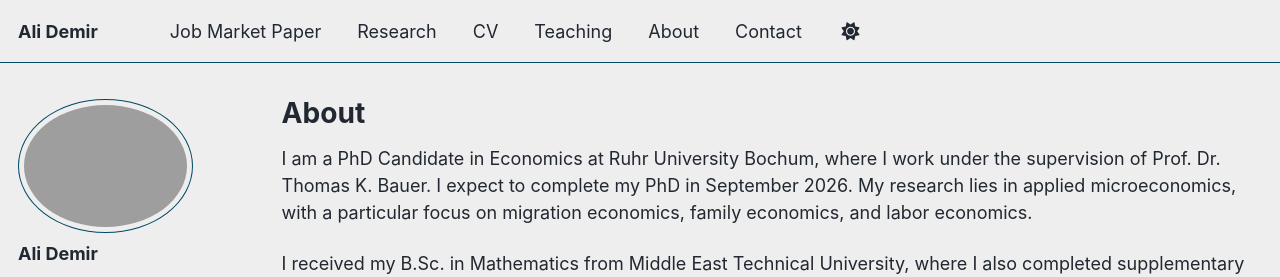
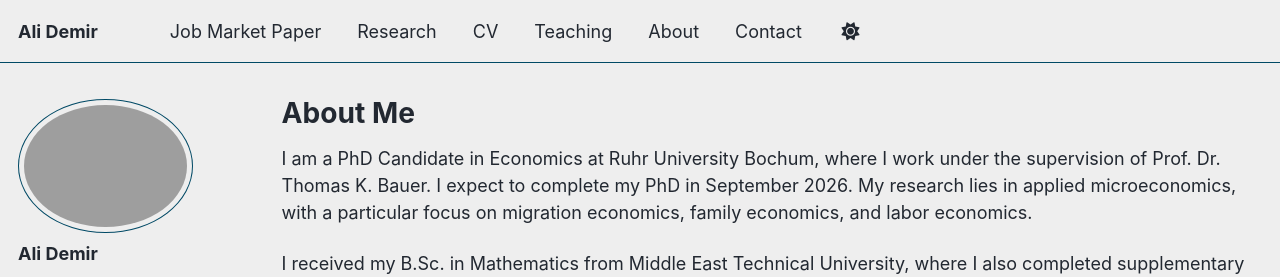
Before and after one commit to alidemir1995ad-alt/alidemir1995ad-alt.github.io, a Jekyll site: the page built from _pages/about-me.md, in a window 1280 px wide. Shown: the top 277 px of the page. Built offline with Jekyll 4.4.1, drawn with Linux system fonts in a browser that asks for light colours; some web fonts are replaced; a script bundle is joined from its source files by our own code; library files that are not in the unit come from our copies.

```diff
--- a/_pages/aboutme.md
+++ b/_pages/about-me.md
@@ -1,10 +1,8 @@
 ---
 layout: archive
-title: "About"
-permalink: /about/
+title: "About Me"
+permalink: /about-me/
 author_profile: true
-redirect_from:
-  - /aboutme/
 ---
 
 {% include base_path %}
```
